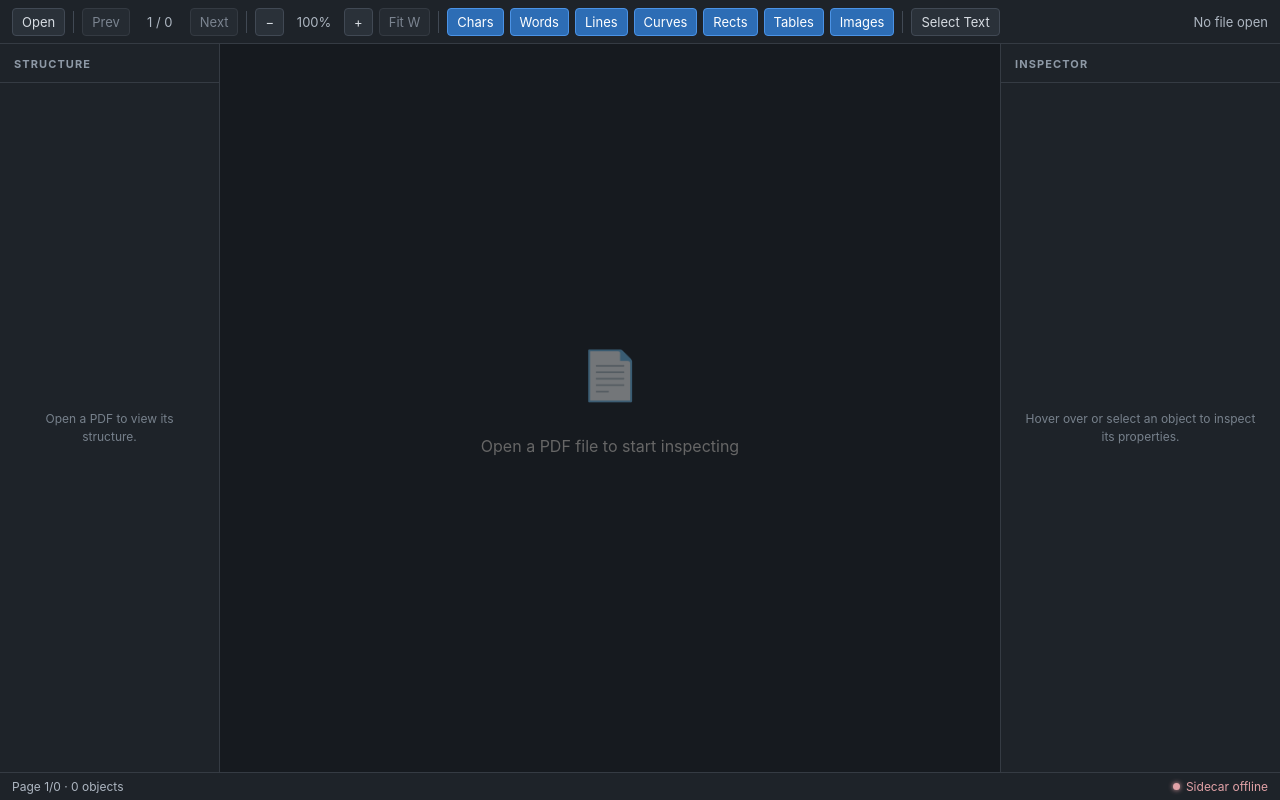
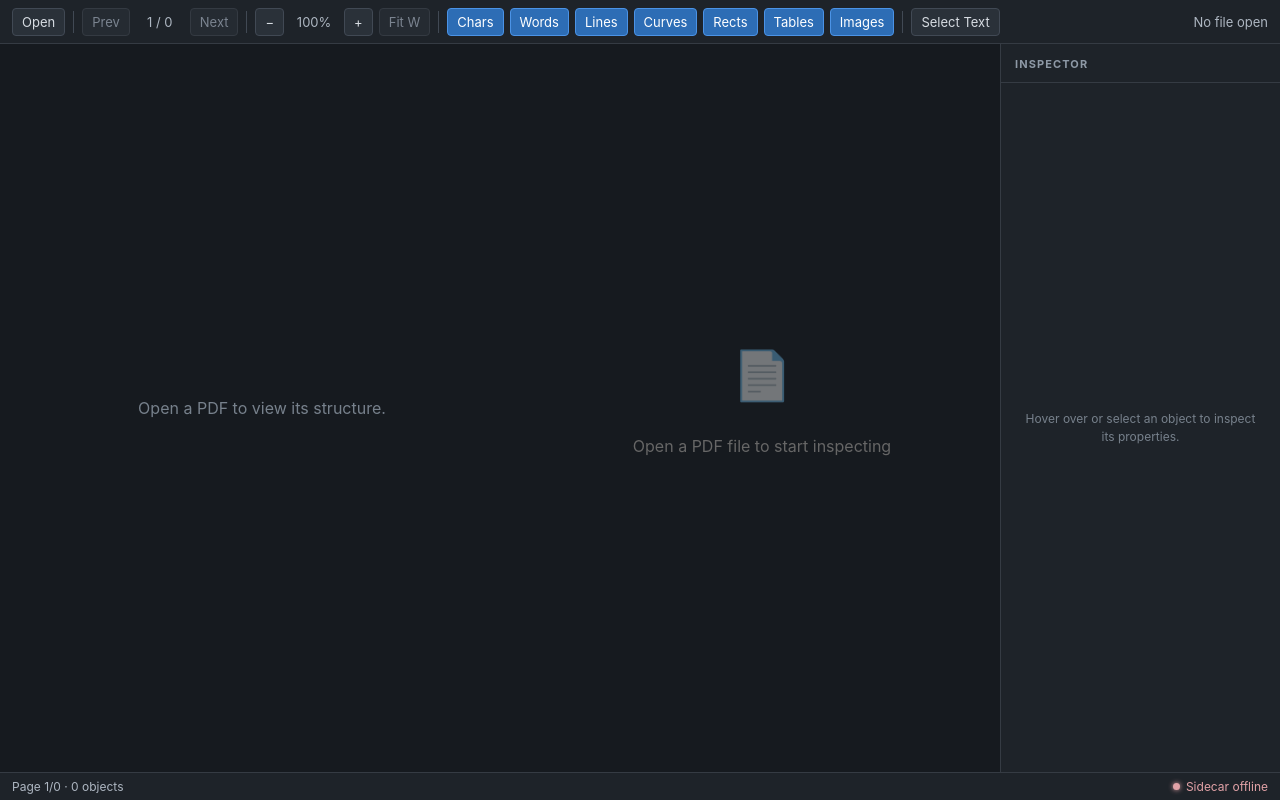
Before and after one commit to EthanCheung-gh/pdf-inspector, a React (Vite) app: page / in a window 1280 px wide. Built offline with nearby package versions, Linux system fonts and the light colour scheme.

Commit message:
refactor: StructureTree uses shared usePageNavigation; remove aside wrapper for LeftPanel integration

```diff
--- a/src/renderer/components/StructureTree/StructureTree.tsx
+++ b/src/renderer/components/StructureTree/StructureTree.tsx
@@ -60,12 +60,7 @@ export const StructureTree: React.FC = () => {
   const { navigate } = usePageNavigation();
 
   if (!filePath || !metadata || pageCount === 0) {
-    return (
-      <aside className={styles.panel} aria-label="Document structure">
-        <h2 className={styles.title}>Structure</h2>
-        <div className={styles.emptyState}>Open a PDF to view its structure.</div>
-      </aside>
-    );
+    return <div className={styles.emptyState}>Open a PDF to view its structure.</div>;
   }
 
   const groups: ObjectGroup[] = pageData
@@ -85,16 +80,17 @@ export const StructureTree: React.FC = () => {
       return;
     }
 
+    const dataBefore = usePdfStore.getState().pageData;
     await navigate(object.page);
+
     const freshData = usePdfStore.getState().pageData;
-    if (usePdfStore.getState().currentPage !== object.page || !freshData) return;
+    if (freshData && freshData !== dataBefore) {
       const freshObject = getPageObjects(freshData).find((candidate) => objectsMatch(candidate, object));
       if (freshObject) setSelectedObject(freshObject);
+    }
   };
 
   return (
-    <aside className={styles.panel} aria-label="Document structure">
-      <h2 className={styles.title}>Structure</h2>
     <nav className={styles.tree} aria-label="PDF page structure">
       {Array.from({ length: pageCount }, (_, index) => {
         const pageNumber = index + 1;
@@ -150,6 +146,5 @@ export const StructureTree: React.FC = () => {
         );
       })}
     </nav>
-    </aside>
   );
 };
```
Lines whose indentation alone changed are shown as unchanged.
